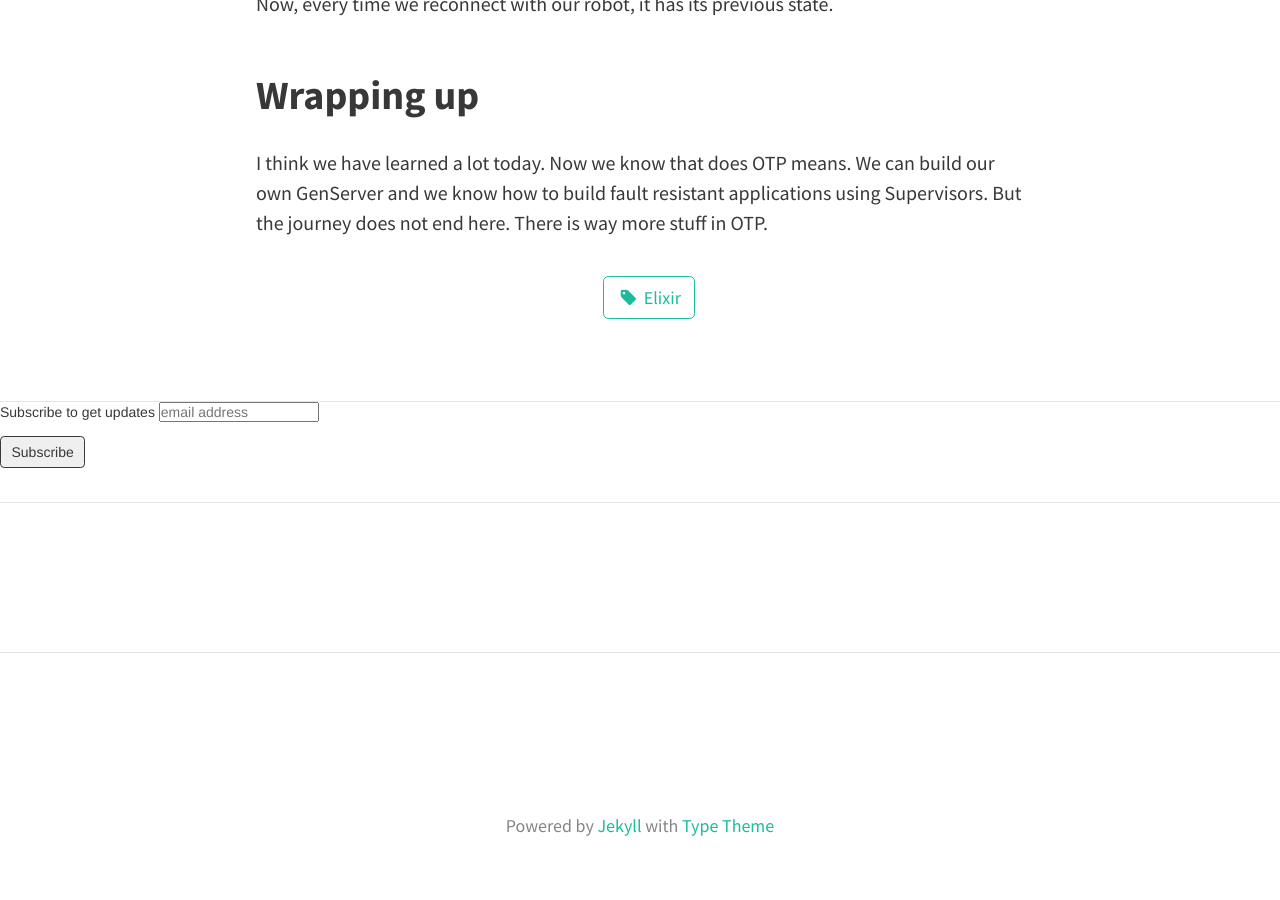
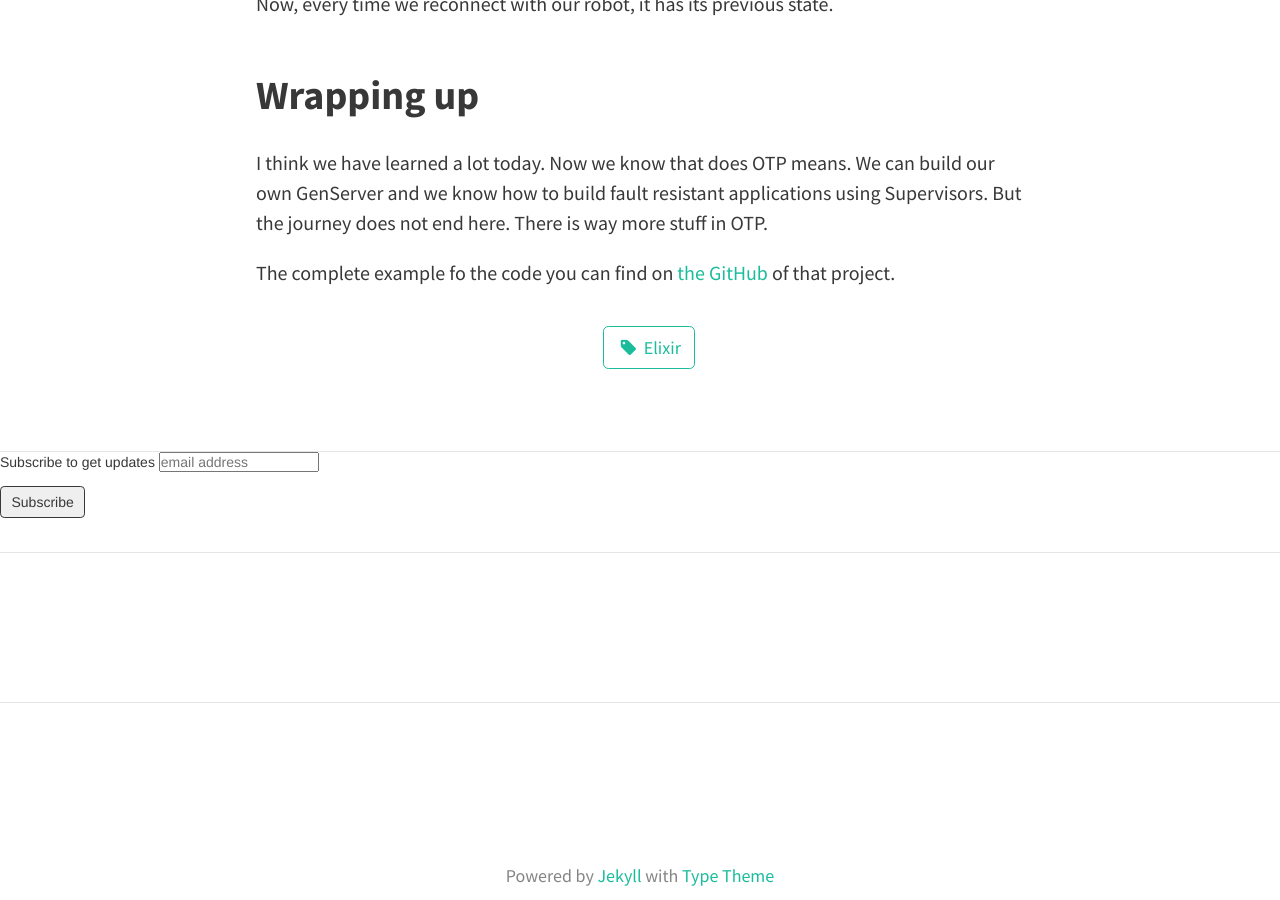
Before and after one commit to elfenlaid/ck3g.github.io, a Jekyll site: the page built from _posts/2018-01-07-introduction-to-otp-genservers-and-supervisors.md, in a window 1280 px wide and 900 px high, scrolled down 11660 px. Built offline with Jekyll 4.4.1, drawn with Linux system fonts in a browser that asks for light colours; nearby versions of some CDN libraries; comment, search, counter and statistics services are not loaded.

Commit message:
Add GitHub link to the project in the OTP post

```diff
--- a/_posts/2018-01-07-introduction-to-otp-genservers-and-supervisors.md
+++ b/_posts/2018-01-07-introduction-to-otp-genservers-and-supervisors.md
@@ -449,3 +449,5 @@ Now, every time we reconnect with our robot, it has its previous state.
 ## Wrapping up
 
 I think we have learned a lot today. Now we know that does OTP means. We can build our own GenServer and we know how to build fault resistant applications using Supervisors. But the journey does not end here. There is way more stuff in OTP.
+
+The complete example fo the code you can find on [the GitHub](https://github.com/ck3g/toy_robot/pull/4) of that project.
```
